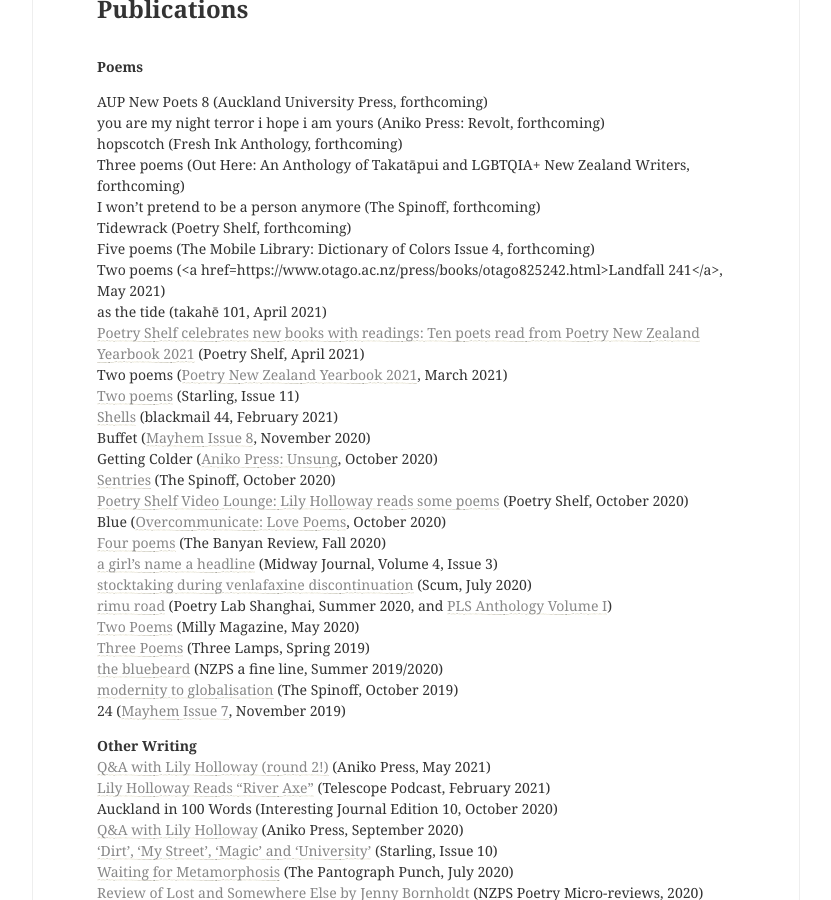
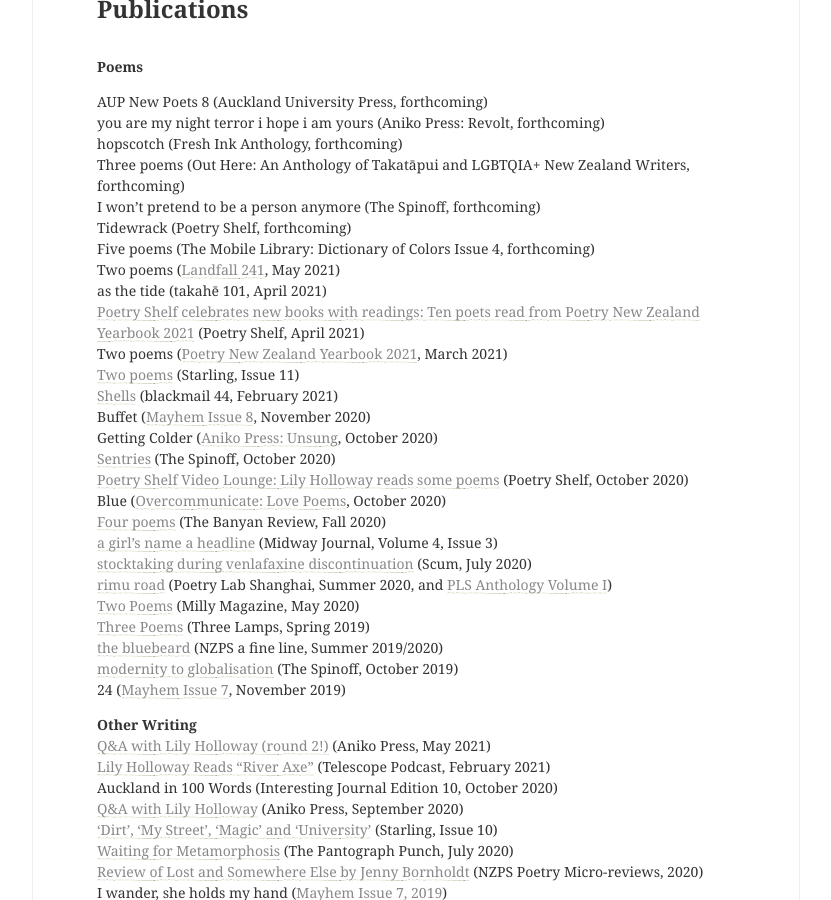
Before and after one commit to lilyholloway/lilyholloway.github.io, a Jekyll site: the page built from cv.md, in a window 1280 px wide and 900 px high, scrolled down 385 px. Shown: the whole window, without its empty margins (224-1055 px from the left). Built offline with Jekyll 4.4.1, drawn with Linux system fonts in a browser that asks for light colours; nearby versions of some CDN libraries.

Commit message:
Update cv.md

```diff
--- a/cv.md
+++ b/cv.md
@@ -13,7 +13,7 @@
 I won't pretend to be a person anymore (The Spinoff, forthcoming)<br>
 Tidewrack (Poetry Shelf, forthcoming)<br>
 Five poems (The Mobile Library: Dictionary of Colors Issue 4, forthcoming)<br>
-Two poems (<a href=https://www.otago.ac.nz/press/books/otago825242.html>Landfall 241</a>, May 2021)<br>
+Two poems (<a href="https://www.otago.ac.nz/press/books/otago825242.html">Landfall 241</a>, May 2021)<br>
 as the tide (takahē 101, April 2021)<br>
 <a href="https://nzpoetryshelf.com/2021/04/14/poetry-shelf-celebrates-new-books-with-readings-ten-poets-read-from-poetry-new-zealand-yearbook-2021/?fbclid=IwAR1QaSP-1o9cwXy6kiTe3YSZ10caMFFyHSyWZYSnSxiWRlQzxNEUGhdSwlg">Poetry Shelf celebrates new books with readings: Ten poets read from Poetry New Zealand Yearbook 2021</a> (Poetry Shelf, April 2021)<br>
 Two poems (<a href="https://www.masseypress.ac.nz/books/poetry-new-zealand-yearbook-2021/">Poetry New Zealand Yearbook 2021</a>, March 2021)<br>
```
